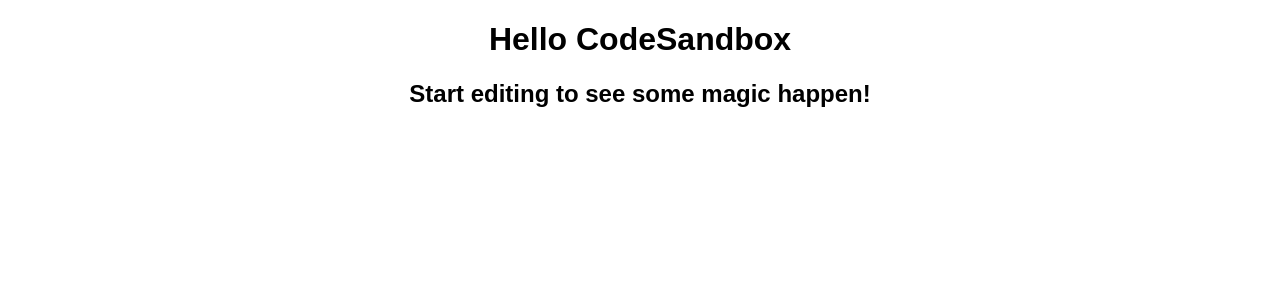
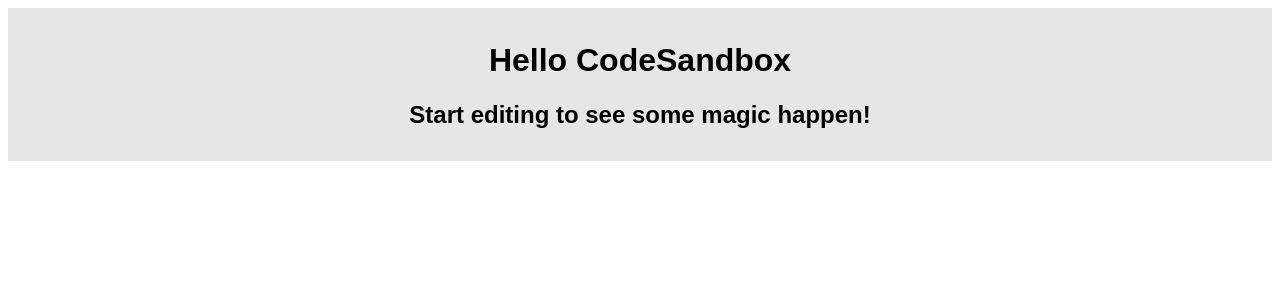
Before and after one commit to djsahay/ReactRepo, a React (Create React App) app: page / in a window 1280 px wide. Shown: the top 300 px of the page. Built offline with nearby package versions, Linux system fonts and the light colour scheme.

Commit message:
style Changes

```diff
--- a/src/styles.css
+++ b/src/styles.css
@@ -1,4 +1,6 @@
 .App {
   font-family: sans-serif;
   text-align: center;
+  padding: 1%;
+  background-color: #e6e6e6;
 }
```
